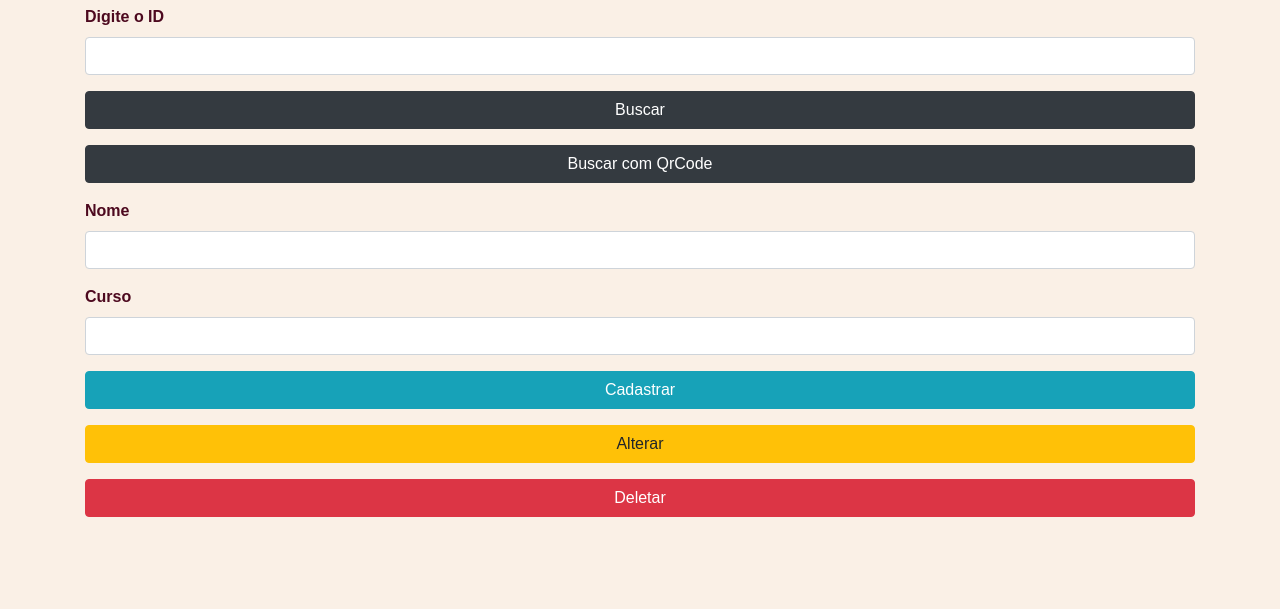
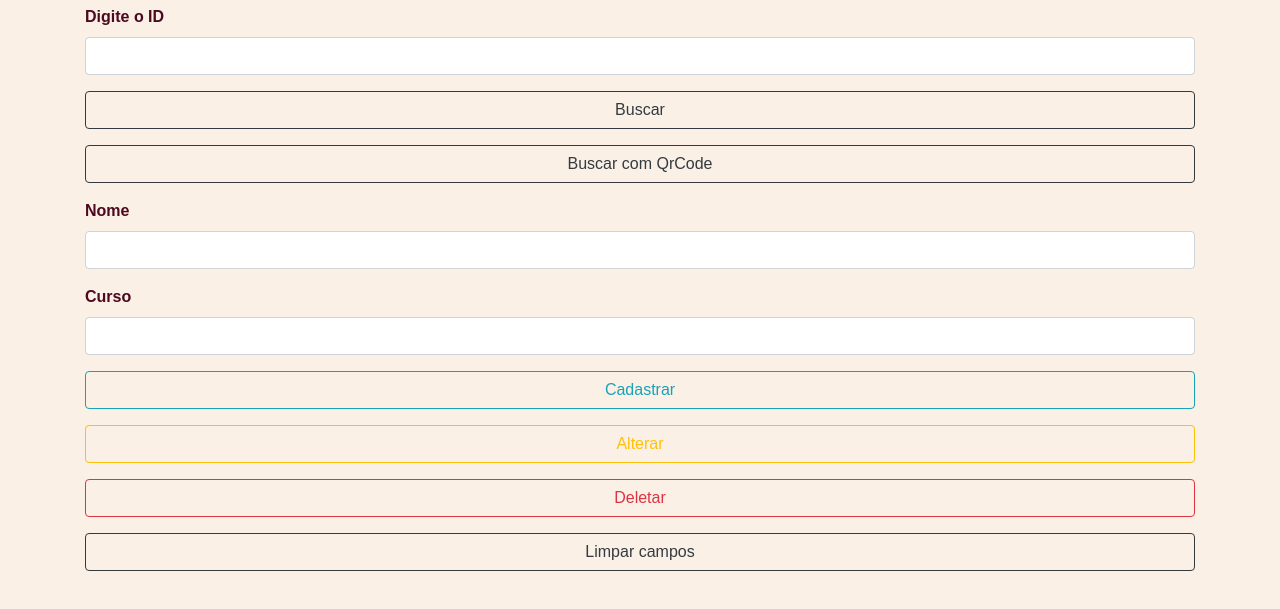
Before and after one commit to millenys4ntos/APICadastro, a website: page www/index.html in a window 1280 px wide. Shown: the part 101-710 px from the top of the page. Drawn offline with nearby package versions, Linux system fonts and the light colour scheme.

Commit message:
Update index.html

```diff
--- a/www/index.html
+++ b/www/index.html
@@ -33,7 +33,7 @@
     <div class="form-group">
       <div class="row">
         <div class="col-12">
-          <button class="btn btn-dark btn-block" id="buscar">Buscar</button>
+          <button class="btn btn-outline-dark btn-block" id="buscar">Buscar</button>
         </div>
       </div>
     </div>
@@ -41,7 +41,7 @@
       <div class="form-group">
       <div class="row">
         <div class="col-12">
-          <button class="btn btn-dark btn-block" id="qrcode">Buscar com QrCode</button>
+          <button class="btn btn-outline-dark btn-block" id="qrcode">Buscar com QrCode</button>
         </div>
       </div>
     </div>
@@ -67,7 +67,7 @@
     <div class="form-group">
       <div class="row">
         <div class="col-12">
-          <button class="btn btn-info btn-block" id="cadastrar">Cadastrar</button>
+          <button class="btn btn-outline-info btn-block" id="cadastrar">Cadastrar</button>
         </div>
       </div>
     </div>
@@ -75,7 +75,7 @@
     <div class="form-group">
       <div class="row">
         <div class="col-12">
-          <button class="btn btn-warning btn-block" id="alterar">Alterar</button>
+          <button class="btn btn-outline-warning btn-block" id="alterar">Alterar</button>
         </div>
       </div>
     </div>
@@ -83,7 +83,15 @@
     <div class="form-group">
       <div class="row">
         <div class="col-12">
-          <button class="btn btn-danger btn-block" id="deletar">Deletar</button>
+          <button class="btn btn-outline-danger btn-block" id="deletar">Deletar</button>
+        </div>
+      </div>
+    </div>
+
+  <div class="form-group">
+      <div class="row">
+        <div class="col-12">
+          <button class="btn btn-outline-dark btn-block" id="limpar">Limpar campos</button>
         </div>
       </div>
     </div>
```
